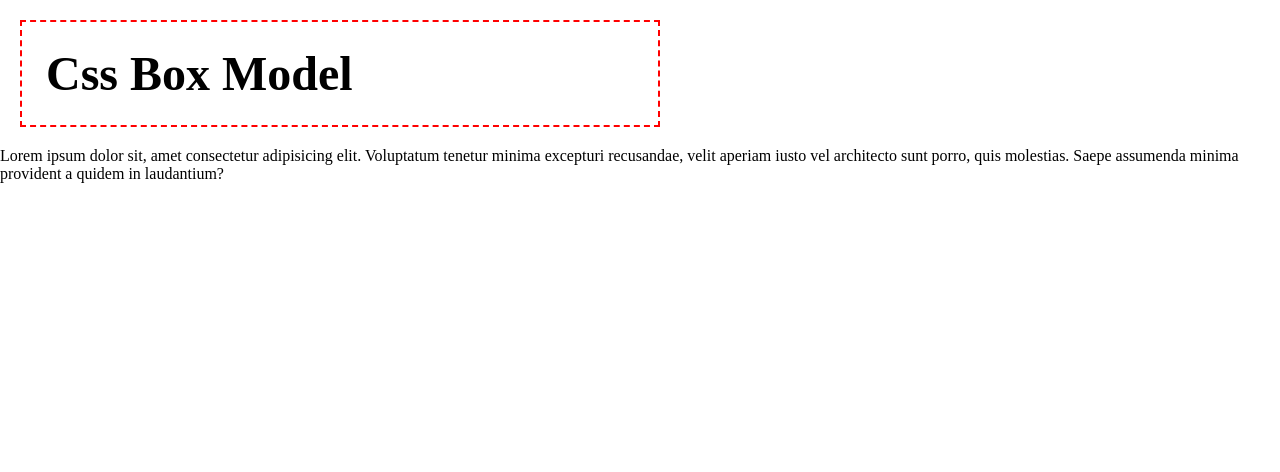
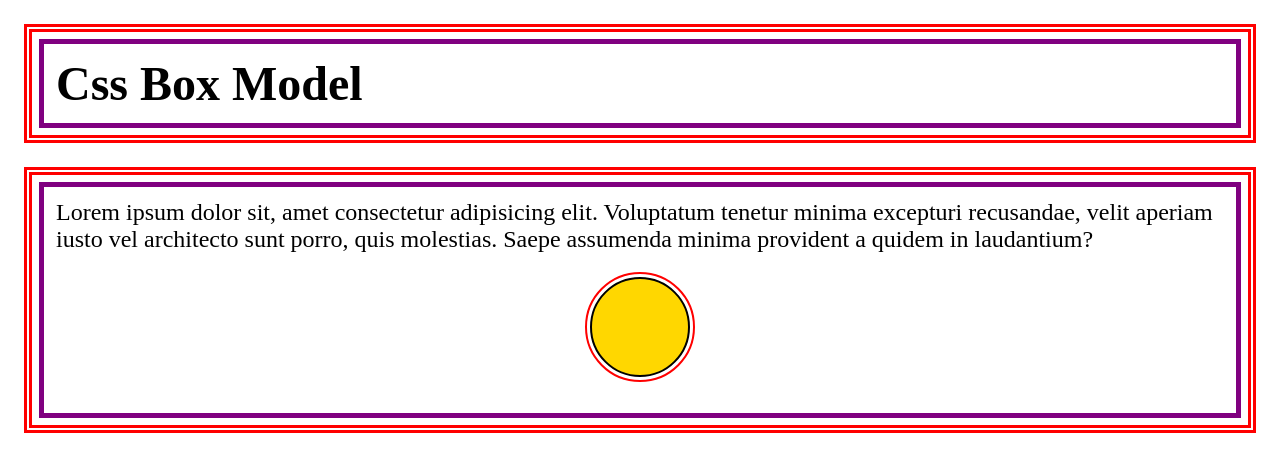
Before and after one commit to owenmicheal/css, a plain HTML site: page BoxModel/index.html in a window 1280 px wide. Drawn offline with Linux system fonts and the light colour scheme.

Commit message:
fonts and some boxmodel

```diff
--- a/BoxModel/index.html
+++ b/BoxModel/index.html
@@ -7,10 +7,13 @@
     <link rel="stylesheet" href="styles.css">
 </head>
 <body>
-   <header><h1 class="header">Css Box Model</h1> </header>
-   <main>
-    <div>
+   <header class="container"><h1 >Css Box Model</h1> </header>
+   <main class="container">
+    <div >
         <p>Lorem ipsum dolor sit, amet consectetur adipisicing elit. Voluptatum tenetur minima excepturi recusandae, velit aperiam iusto vel architecto sunt porro, quis molestias. Saepe assumenda minima provident a quidem in laudantium?</p>
+    </div>
+    <div class="circle">
+
     </div>
    </main>
 </body>
--- a/BoxModel/styles.css
+++ b/BoxModel/styles.css
@@ -4,10 +4,25 @@
     box-sizing: border-box;
 }
 
-.header {
-    border: 2px dashed red ;
-    width: 50%;
-    font-size: 3rem;
-    padding: 0.5em;
-    margin: 20px;
+.container {
+    border: 8px double red ;
+    font-size: 1.5rem;
+    margin: 1em;
+    padding: 1em;
+    /* outline is not part of the box model but aligns on top of the border */
+    outline: 5px solid purple;
+    outline-offset: -20px;
 }
+
+.circle {
+    margin: 1.5rem auto;
+    background-color: gold;
+    width: 100px;
+    height: 100px;
+    border: 2px solid #000;
+    outline: 2px solid red;
+    outline-offset: 0.2rem;
+    border-radius: 50px;
+}
+
+/* in Boxmodel, we have our content and its pading in a box, then the margin separates the content and its pading with the margin which is the outer space of the box */
--- /dev/null
+++ b/textsandfonts/styles.css
@@ -0,0 +1,32 @@
+/* typograpy is the way texts are arranged and presented */
+* {
+    margin: 0;
+    padding: 0;
+    box-sizing: border-box;
+}
+
+body {
+    padding: 18%;
+    font-size: 1.8rem;
+}
+
+.para {
+    margin-top: 20px;
+    text-decoration: underline;
+    text-transform: capitalize;
+    text-align: justify;
+    /* indents the 1st line */
+    text-indent: 2em;
+    /* only accepts numbers it  puts space in lines in sentences */
+    line-height: 1.2;
+    /* puts space in letters in words */
+    letter-spacing: 0.1em;
+    /* adds space among words */
+    word-spacing: 0.5em;
+    /* adds weight to  the letters */
+    font-weight: bold;
+    /* styles the font */
+    font-style: italic;
+    /* sets the font family */
+    font-family: Arial, Helvetica, sans-serif;
+}
```
Also changed, not shown: textsandfonts/textsandfonts.html (added, +19 -0 lines).
